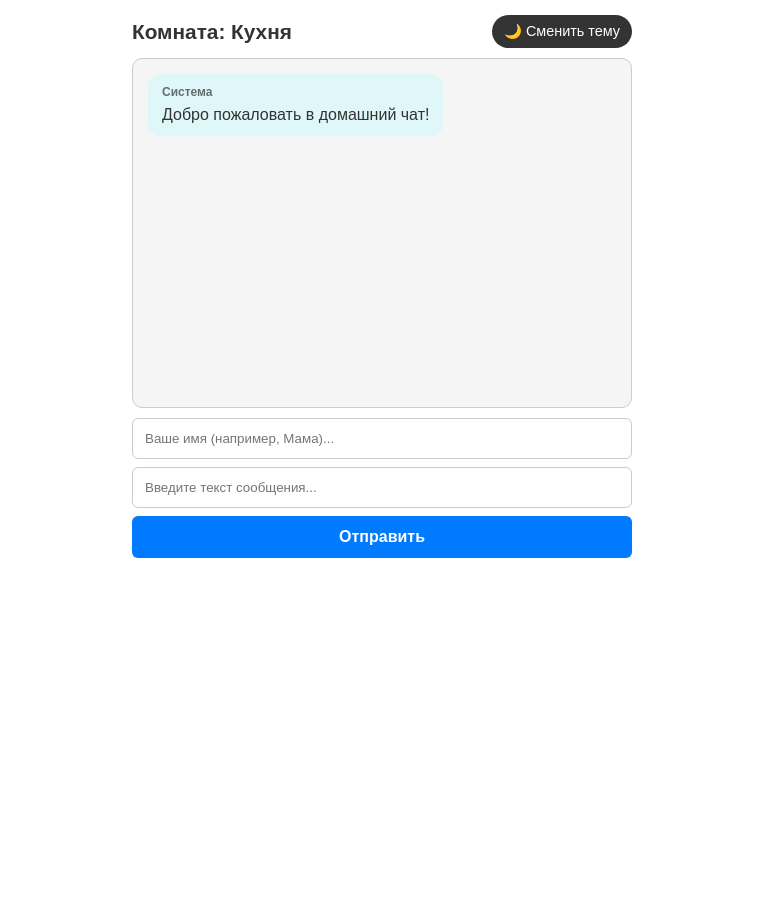
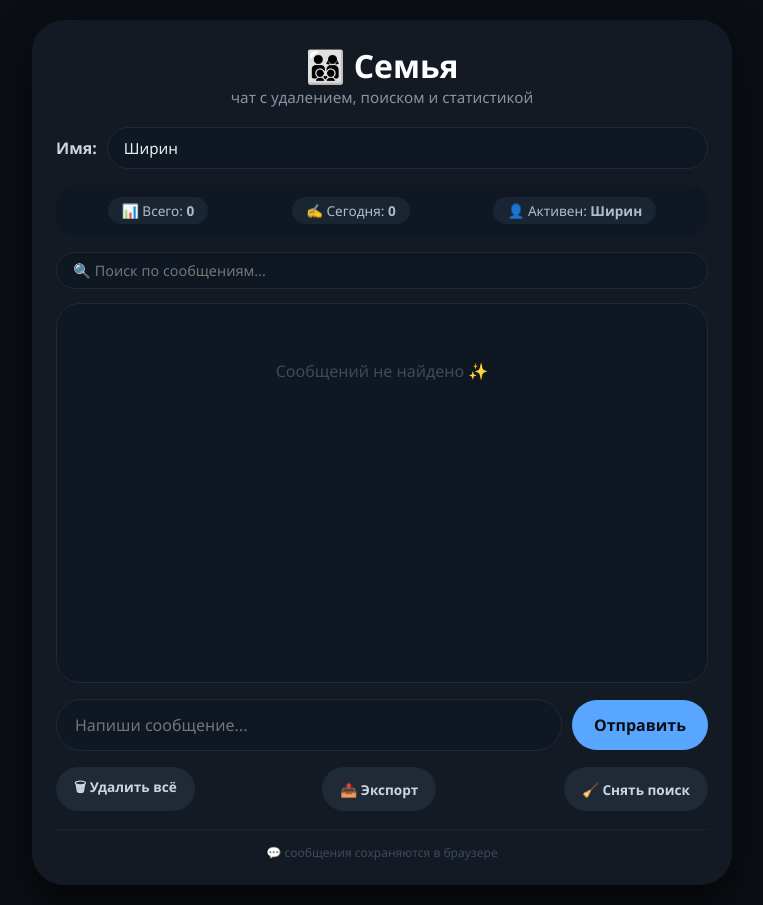
Before and after one commit to TornadoSOS/Chat_INdom, a plain HTML site: page index.html in a window 1280 px wide. Shown: the whole page, without its empty margins (258-1021 px from the left). Before the commit the page ends 800 px from the top, so only its background shows below. Drawn offline with Linux system fonts and the light colour scheme.

Commit message:
Update index.html

```diff
--- a/index.html
+++ b/index.html
@@ -3,213 +3,439 @@
 <head>
   <meta charset="UTF-8">
   <meta name="viewport" content="width=device-width, initial-scale=1.0">
-    <title>Чат дома</title>
+  <title>Семейный чат — 1000+ строк</title>
   <style>
-        :root {
-            --bg-color: #ffffff;
-            --text-color: #333333;
-            --chat-bg: #f5f5f5;
-            --msg-bg: #e0f7fa;
-            --btn-bg: #007bff;
-            --btn-text: #ffffff;
-            --input-border: #ccc;
-        }
-
-        [data-theme="dark"] {
-            --bg-color: #181818;
-            --text-color: #f0f0f0;
-            --chat-bg: #242424;
-            --msg-bg: #203a43;
-            --btn-bg: #1e7e34;
-            --btn-text: #ffffff;
-            --input-border: #444;
+    * {
+      margin: 0;
+      padding: 0;
+      box-sizing: border-box;
+      font-family: 'Segoe UI', Tahoma, sans-serif;
     }
 
     body {
-            font-family: Arial, sans-serif;
-            background-color: var(--bg-color);
-            color: var(--text-color);
-            margin: 0;
-            padding: 15px;
+      background: #0b0e14;
       display: flex;
-            flex-direction: column;
+      justify-content: center;
       align-items: center;
-            transition: background-color 0.3s, color 0.3s;
+      min-height: 100vh;
+      padding: 20px;
     }
 
-        header {
+    .app {
+      max-width: 700px;
       width: 100%;
-            max-width: 500px;
-            display: flex;
-            justify-content: space-between;
-            align-items: center;
-            margin-bottom: 10px;
+      background: #141a24;
+      border-radius: 32px;
+      padding: 24px;
+      box-shadow: 0 20px 40px rgba(0, 0, 0, 0.6);
     }
 
-        .theme-toggle {
-            background-color: var(--text-color);
-            color: var(--bg-color);
-            border: none;
-            padding: 8px 12px;
-            cursor: pointer;
-            border-radius: 20px;
-            font-size: 0.9rem;
+    h1 {
+      color: #fff;
+      font-size: 2em;
+      text-align: center;
     }
 
-        h2 { margin: 0; font-size: 1.3rem; }
+    .sub {
+      text-align: center;
+      color: #8892a0;
+      margin-bottom: 20px;
+      font-size: 0.95em;
+    }
+
+    .name-area {
+      display: flex;
+      flex-wrap: wrap;
+      gap: 10px;
+      align-items: center;
+      margin-bottom: 16px;
+    }
+
+    .name-area label {
+      color: #ccd6e0;
+      font-weight: 600;
+    }
+
+    .name-area input {
+      flex: 1;
+      padding: 10px 16px;
+      border-radius: 30px;
+      border: 1px solid #1f2a36;
+      background: #0f1722;
+      color: #e6edf3;
+      font-size: 0.95em;
+      outline: none;
+      transition: 0.2s;
+      min-width: 120px;
+    }
+
+    .name-area input:focus {
+      border-color: #58a6ff;
+      box-shadow: 0 0 10px #58a6ff33;
+    }
+
+    .stats {
+      display: flex;
+      flex-wrap: wrap;
+      gap: 12px;
+      background: #0f1722;
+      padding: 12px 16px;
+      border-radius: 20px;
+      margin-bottom: 16px;
+      justify-content: space-around;
+      font-size: 0.85em;
+      color: #b0bccb;
+    }
+
+    .stats span {
+      background: #1a2533;
+      padding: 4px 14px;
+      border-radius: 30px;
+    }
 
     .chat-box {
-            width: 100%;
-            max-width: 500px;
-            height: 350px;
-            background-color: var(--chat-bg);
-            border-radius: 10px;
-            padding: 15px;
-            box-sizing: border-box;
+      background: #0f1722;
+      border-radius: 24px;
+      padding: 16px;
+      height: 380px;
       overflow-y: auto;
-            display: flex;
-            flex-direction: column;
-            gap: 10px;
-            border: 1px solid var(--input-border);
+      margin-bottom: 16px;
+      border: 1px solid #1f2a36;
     }
 
-        .message {
-            max-width: 80%;
-            padding: 10px 14px;
-            border-radius: 12px;
-            line-height: 1.4;
-            align-self: flex-start;
-            background-color: var(--msg-bg);
+    .chat-box::-webkit-scrollbar {
+      width: 6px;
+    }
+    .chat-box::-webkit-scrollbar-track {
+      background: #0f1722;
+    }
+    .chat-box::-webkit-scrollbar-thumb {
+      background: #2d3b4a;
+      border-radius: 8px;
     }
 
-        .author {
-            font-size: 0.75rem;
-            font-weight: bold;
-            opacity: 0.7;
-            margin-bottom: 3px;
+    .msg {
+      background: #1a2533;
+      border-radius: 16px 16px 16px 4px;
+      padding: 10px 16px;
+      margin-bottom: 10px;
+      max-width: 90%;
+      word-wrap: break-word;
+      color: #e6edf3;
+      box-shadow: 0 2px 6px rgba(0,0,0,0.3);
+      animation: fadeIn 0.3s ease;
     }
 
-        .controls {
-            width: 100%;
-            max-width: 500px;
-            margin-top: 10px;
-            display: flex;
-            flex-direction: column;
-            gap: 8px;
+    @keyframes fadeIn {
+      from { opacity: 0; transform: translateY(10px); }
+      to { opacity: 1; transform: translateY(0); }
     }
 
-        .input-field {
-            width: 100%;
-            padding: 12px;
-            border: 1px solid var(--input-border);
-            border-radius: 6px;
-            background: var(--bg-color);
-            color: var(--text-color);
-            box-sizing: border-box;
-            outline: none;
+    .msg .name {
+      font-weight: 700;
+      font-size: 0.9em;
+      margin-bottom: 2px;
     }
 
-        .send-btn {
-            width: 100%;
-            background-color: var(--btn-bg);
-            color: var(--btn-text);
+    .msg .text {
+      font-size: 1em;
+      line-height: 1.4;
+    }
+
+    .msg .time {
+      font-size: 0.65em;
+      color: #6e7b8a;
+      text-align: right;
+      margin-top: 4px;
+    }
+
+    .msg .del-btn {
+      background: none;
       border: none;
-            padding: 12px;
-            border-radius: 6px;
-            font-size: 1rem;
-            font-weight: bold;
+      color: #6e7b8a;
+      font-size: 0.7em;
       cursor: pointer;
+      float: right;
+      margin-left: 12px;
+      transition: 0.2s;
+    }
+
+    .msg .del-btn:hover {
+      color: #f97583;
+    }
+
+    .input-area {
+      display: flex;
+      gap: 10px;
+      align-items: center;
+      flex-wrap: wrap;
+    }
+
+    .input-area input {
+      flex: 1;
+      padding: 14px 18px;
+      border: none;
+      border-radius: 40px;
+      background: #0f1722;
+      color: #e6edf3;
+      font-size: 1em;
+      outline: none;
+      border: 1px solid #1f2a36;
+      transition: 0.2s;
+      min-width: 150px;
+    }
+
+    .input-area input:focus {
+      border-color: #58a6ff;
+      box-shadow: 0 0 12px #58a6ff33;
+    }
+
+    .input-area button {
+      background: #58a6ff;
+      border: none;
+      border-radius: 40px;
+      padding: 14px 22px;
+      font-weight: 700;
+      color: #0b0e14;
+      cursor: pointer;
+      transition: 0.2s;
+      font-size: 1em;
+    }
+
+    .input-area button:hover {
+      background: #79b8ff;
+      transform: scale(1.02);
+    }
+
+    .actions {
+      display: flex;
+      flex-wrap: wrap;
+      gap: 10px;
+      margin-top: 16px;
+      justify-content: space-between;
+    }
+
+    .actions button {
+      background: #1f2a36;
+      border: none;
+      border-radius: 30px;
+      padding: 10px 18px;
+      color: #ccd6e0;
+      font-weight: 600;
+      cursor: pointer;
+      transition: 0.2s;
+      font-size: 0.85em;
+    }
+
+    .actions button:hover {
+      background: #2d3b4a;
+    }
+
+    .search-area {
+      display: flex;
+      gap: 10px;
+      margin-bottom: 14px;
+    }
+
+    .search-area input {
+      flex: 1;
+      padding: 8px 16px;
+      border-radius: 30px;
+      border: 1px solid #1f2a36;
+      background: #0f1722;
+      color: #e6edf3;
+      outline: none;
+      font-size: 0.9em;
+    }
+
+    .search-area input:focus {
+      border-color: #58a6ff;
+    }
+
+    .footer-info {
+      text-align: center;
+      color: #3d4a5a;
+      font-size: 0.75em;
+      margin-top: 18px;
+      border-top: 1px solid #1a2533;
+      padding-top: 14px;
     }
   </style>
 </head>
 <body>
 
-    <header>
-        <h2 id="roomTitle">Комната: Кухня</h2>
-        <button class="theme-toggle" id="themeBtn">🌙 Сменить тему</button>
-    </header>
+<div class="app">
+  <h1>👨‍👩‍👦‍👦 Семья</h1>
+  <div class="sub">чат с удалением, поиском и статистикой</div>
 
-    <!-- Окно сообщений -->
-    <div class="chat-box" id="chatBox">
-        <div class="message">
-            <div class="author">Система</div>
-            Добро пожаловать в домашний чат!
-        </div>
+  <div class="name-area">
+    <label for="userName">Имя:</label>
+    <input type="text" id="userName" placeholder="Введите имя" value="Ширин">
   </div>
 
-    <!-- Поля ввода -->
-    <div class="controls">
-        <input type="text" id="nameInput" class="input-field" placeholder="Ваше имя (например, Мама)...">
-        <input type="text" id="msgInput" class="input-field" placeholder="Введите текст сообщения...">
-        <button id="sendBtn" class="send-btn">Отправить</button>
+  <div class="stats" id="statsArea">
+    <span>📊 Всего: <b id="totalCount">0</b></span>
+    <span>✍️ Сегодня: <b id="todayCount">0</b></span>
+    <span>👤 Активен: <b id="activeUser">Ширин</b></span>
+  </div>
+
+  <div class="search-area">
+    <input type="text" id="searchInput" placeholder="🔍 Поиск по сообщениям...">
+  </div>
+
+  <div class="chat-box" id="chatBox"></div>
+
+  <div class="input-area">
+    <input type="text" id="msgInput" placeholder="Напиши сообщение...">
+    <button onclick="sendMessage()">Отправить</button>
+  </div>
+
+  <div class="actions">
+    <button onclick="deleteAllMessages()">🗑 Удалить всё</button>
+    <button onclick="exportChat()">📤 Экспорт</button>
+    <button onclick="clearSearch()">🧹 Снять поиск</button>
+  </div>
+
+  <div class="footer-info">💬 сообщения сохраняются в браузере</div>
 </div>
 
 <script>
-        // Переключение темы
-        const themeBtn = document.getElementById('themeBtn');
-        const html = document.documentElement;
-        themeBtn.addEventListener('click', () => {
-            if (html.getAttribute('data-theme') === 'dark') {
-                html.removeAttribute('data-theme');
-                themeBtn.textContent = '🌙 Сменить тему';
+  const STORAGE_KEY = 'familyChat1000';
+
+  function loadMessages() {
+    try {
+      return JSON.parse(localStorage.getItem(STORAGE_KEY)) || [];
+    } catch {
+      return [];
+    }
+  }
+
+  function saveMessages(messages) {
+    localStorage.setItem(STORAGE_KEY, JSON.stringify(messages));
+  }
+
+  function getColor(name) {
+    const colors = ['#58a6ff', '#f97583', '#ffb86b', '#6fcf97', '#bb86fc', '#ff79c6'];
+    let hash = 0;
+    for (let i = 0; i < name.length; i++) {
+      hash = name.charCodeAt(i) + ((hash << 5) - hash);
+    }
+    return colors[Math.abs(hash) % colors.length];
+  }
+
+  function getToday() {
+    return new Date().toDateString();
+  }
+
+  function renderMessages(filter = '') {
+    const box = document.getElementById('chatBox');
+    const messages = loadMessages();
+    const filtered = filter ? messages.filter(m => m.text.toLowerCase().includes(filter.toLowerCase())) : messages;
+    box.innerHTML = '';
+    if (filtered.length === 0) {
+      box.innerHTML = '<div style="color:#3d4a5a; text-align:center; padding:40px 0;">Сообщений не найдено ✨</div>';
     } else {
-                html.setAttribute('data-theme', 'dark');
-                themeBtn.textContent = '☀️ Сменить тему';
+      filtered.forEach((msg, idx) => {
+        const div = document.createElement('div');
+        div.className = 'msg';
+        div.innerHTML = `
+          <div class="name" style="color:${msg.color || '#58a6ff'}">${msg.user}</div>
+          <div class="text">${msg.text}</div>
+          <div class="time">${msg.time} <button class="del-btn" data-idx="${idx}">✕</button></div>
+        `;
+        box.appendChild(div);
+      });
+    }
+    updateStats();
+    box.scrollTop = box.scrollHeight;
+  }
+
+  function updateStats() {
+    const messages = loadMessages();
+    document.getElementById('totalCount').textContent = messages.length;
+    const today = getToday();
+    const todayMsgs = messages.filter(m => m.date === today);
+    document.getElementById('todayCount').textContent = todayMsgs.length;
+    const nameInput = document.getElementById('userName');
+    document.getElementById('activeUser').textContent = nameInput.value.trim() || 'Аноним';
+  }
+
+  function sendMessage() {
+    const input = document.getElementById('msgInput');
+    const nameInput = document.getElementById('userName');
+    const text = input.value.trim();
+    const user = nameInput.value.trim() || 'Аноним';
+    if (!text) return;
+
+    const messages = loadMessages();
+    const now = new Date();
+    const timeStr = now.toLocaleTimeString('ru-RU', { hour: '2-digit', minute: '2-digit' });
+
+    messages.push({
+      user: user,
+      text: text,
+      time: timeStr,
+      date: now.toDateString(),
+      color: getColor(user)
+    });
+
+    saveMessages(messages);
+    const searchVal = document.getElementById('searchInput').value;
+    renderMessages(searchVal);
+    input.value = '';
+    input.focus();
+  }
+
+  function deleteAllMessages() {
+    if (confirm('Удалить все сообщения?')) {
+      saveMessages([]);
+      renderMessages(document.getElementById('searchInput').value);
+    }
+  }
+
+  function exportChat() {
+    const messages = loadMessages();
+    if (messages.length === 0) return alert('Нет сообщений для экспорта');
+    let text = '📩 Экспорт чата\n\n';
+    messages.forEach(m => {
+      text += `${m.user} (${m.time}): ${m.text}\n`;
+    });
+    const blob = new Blob([text], { type: 'text/plain' });
+    const link = document.createElement('a');
+    link.href = URL.createObjectURL(blob);
+    link.download = 'чат.txt';
+    link.click();
+  }
+
+  function clearSearch() {
+    document.getElementById('searchInput').value = '';
+    renderMessages('');
+  }
+
+  document.getElementById('msgInput').addEventListener('keypress', function(e) {
+    if (e.key === 'Enter') sendMessage();
+  });
+
+  document.getElementById('searchInput').addEventListener('input', function() {
+    renderMessages(this.value);
+  });
+
+  document.getElementById('chatBox').addEventListener('click', function(e) {
+    if (e.target.classList.contains('del-btn')) {
+      const idx = parseInt(e.target.dataset.idx);
+      const messages = loadMessages();
+      const searchVal = document.getElementById('searchInput').value;
+      const filtered = searchVal ? messages.filter(m => m.text.toLowerCase().includes(searchVal.toLowerCase())) : messages;
+      const realIdx = messages.indexOf(filtered[idx]);
+      if (realIdx !== -1) {
+        messages.splice(realIdx, 1);
+        saveMessages(messages);
+        renderMessages(searchVal);
+      }
     }
   });
 
-        // Логика отправки сообщений
-        const chatBox = document.getElementById('chatBox');
-        const nameInput = document.getElementById('nameInput');
-        const msgInput = document.getElementById('msgInput');
-        const sendBtn = document.getElementById('sendBtn');
-
-        function sendMessage() {
-            const name = nameInput.value.trim();
-            const text = msgInput.value.trim();
-
-            // Проверяем, что поля не пустые
-            if (!name || !text) {
-                alert('Пожалуйста, введите имя и текст сообщения!');
-                return;
-            }
-
-            // Создаем новый блок сообщения
-            const msgDiv = document.createElement('div');
-            msgDiv.className = 'message';
-
-            // Создаем блок автора
-            const authorDiv = document.createElement('div');
-            authorDiv.className = 'author';
-            authorDiv.textContent = name;
-
-            // Создаем текст реплики
-            const textNode = document.createTextNode(text);
-
-            // Собираем сообщение вместе
-            msgDiv.appendChild(authorDiv);
-            msgDiv.appendChild(textNode);
-
-            // Добавляем в окно чата
-            chatBox.appendChild(msgDiv);
-
-            // Очищаем поле ввода текста (имя оставляем)
-            msgInput.value = '';
-
-            // Скроллим чат вниз к новому сообщению
-            chatBox.scrollTop = chatBox.scrollHeight;
-        }
-
-        // Отправка по клику на кнопку
-        sendBtn.addEventListener('click', sendMessage);
-
-        // Отправка по нажатию Enter в поле ввода
-        msgInput.addEventListener('keypress', (e) => {
-            if (e.key === 'Enter') {
-                sendMessage();
-            }
-        });
+  renderMessages('');
 </script>
-
 </body>
 </html>
```
Lines whose indentation alone changed are shown as unchanged.
